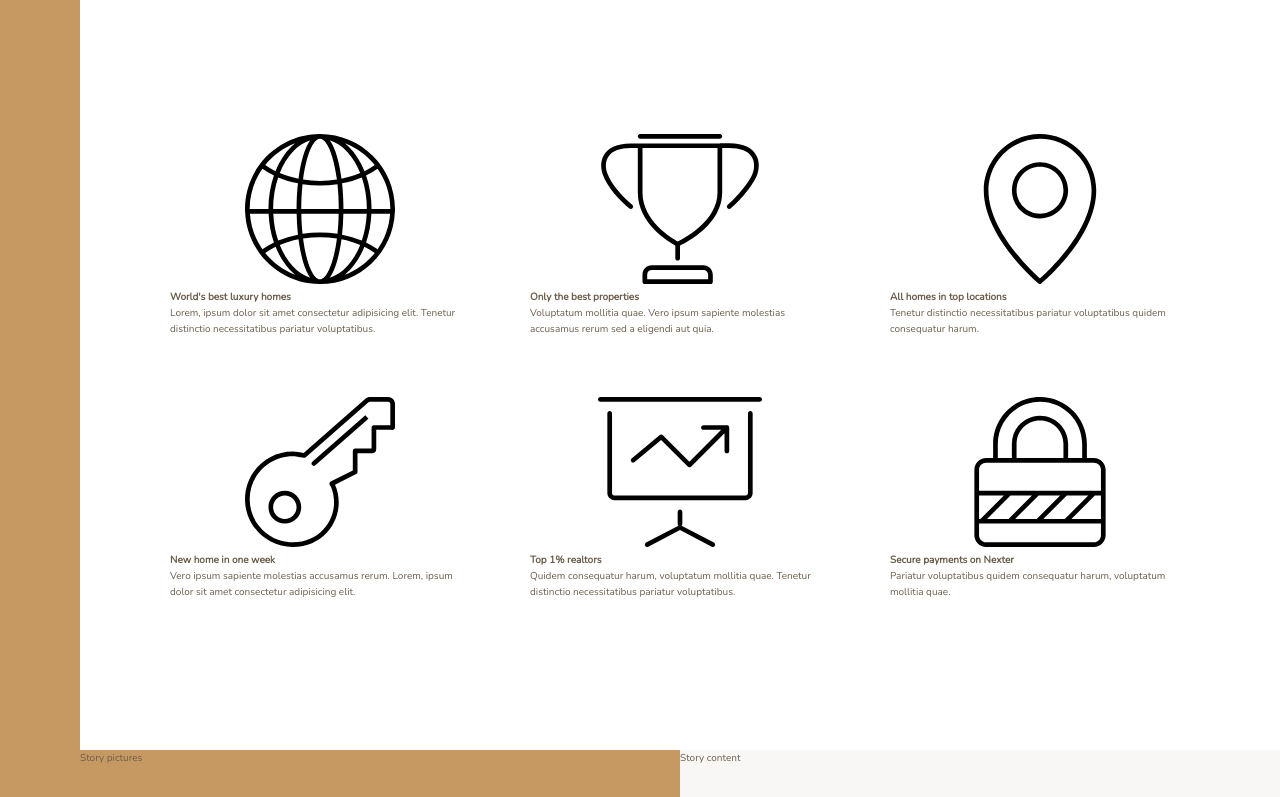
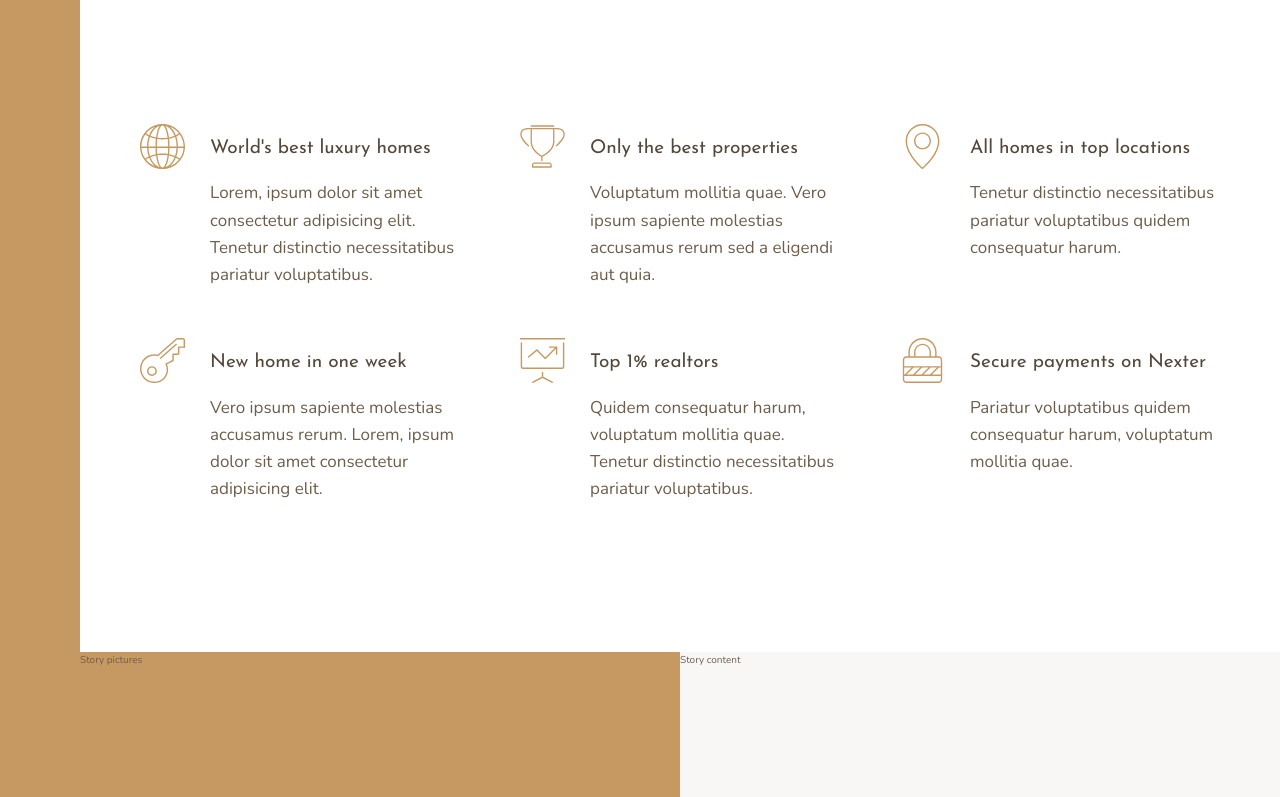
Before and after one commit to malekitoon/nexter__advanced-css-and-sass, a website: page index.html in a window 1280 px wide. Shown: the part 656-1453 px from the top of the page. Drawn offline with nearby package versions, Linux system fonts and the light colour scheme.

Commit message:
109 Building the Features Section - Part 2

```diff
--- a/index.html
+++ b/index.html
@@ -29,7 +29,7 @@
                 <svg class="feature__icon">
                     <use xlink:href="img/sprite.svg#icon-global"></use>
                 </svg>
-                <h4 class="heading-h4">World's best luxury homes</h4>
+                <h4 class="heading-4 heading-4--dark">World's best luxury homes</h4>
                 <p class="feature__text">
                     Lorem, ipsum dolor sit amet consectetur adipisicing elit. Tenetur distinctio necessitatibus pariatur voluptatibus.
                 </p>
@@ -39,7 +39,7 @@
                 <svg class="feature__icon">
                     <use xlink:href="img/sprite.svg#icon-trophy"></use>
                 </svg>
-                <h4 class="heading-h4">Only the best properties</h4>
+                <h4 class="heading-4 heading-4--dark">Only the best properties</h4>
                 <p class="feature__text">
                     Voluptatum mollitia quae. Vero ipsum sapiente molestias accusamus rerum sed a eligendi aut quia.
                 </p>
@@ -49,7 +49,7 @@
                 <svg class="feature__icon">
                     <use xlink:href="img/sprite.svg#icon-map-pin"></use>
                 </svg>
-                <h4 class="heading-h4">All homes in top locations</h4>
+                <h4 class="heading-4 heading-4--dark">All homes in top locations</h4>
                 <p class="feature__text">
                     Tenetur distinctio necessitatibus pariatur voluptatibus quidem consequatur harum.
                 </p>
@@ -59,7 +59,7 @@
                 <svg class="feature__icon">
                     <use xlink:href="img/sprite.svg#icon-key"></use>
                 </svg>
-                <h4 class="heading-h4">New home in one week</h4>
+                <h4 class="heading-4 heading-4--dark">New home in one week</h4>
                 <p class="feature__text">
                     Vero ipsum sapiente molestias accusamus rerum. Lorem, ipsum dolor sit amet consectetur adipisicing elit.
                 </p>
@@ -69,7 +69,7 @@
                 <svg class="feature__icon">
                     <use xlink:href="img/sprite.svg#icon-presentation"></use>
                 </svg>
-                <h4 class="heading-h4">Top 1% realtors</h4>
+                <h4 class="heading-4 heading-4--dark">Top 1% realtors</h4>
                 <p class="feature__text">
                     Quidem consequatur harum, voluptatum mollitia quae. Tenetur distinctio necessitatibus pariatur voluptatibus.
                 </p>
@@ -79,7 +79,7 @@
                 <svg class="feature__icon">
                     <use xlink:href="img/sprite.svg#icon-lock"></use>
                 </svg>
-                <h4 class="heading-h4">Secure payments on Nexter</h4>
+                <h4 class="heading-4 heading-4--dark">Secure payments on Nexter</h4>
                 <p class="feature__text">
                     Pariatur voluptatibus quidem consequatur harum, voluptatum mollitia quae.
                 </p>
--- a/sass/_base.scss
+++ b/sass/_base.scss
@@ -38,5 +38,5 @@ body {
 .container {
   display: grid;
   grid-template-rows: 80vh min-content 40vw repeat(3, min-content);
-  grid-template-columns: [sidebar-start] 8rem [sidebar-end full-start] minmax(6rem, 1fr) [center-start] repeat(8, [col-start] minmax(min-content, 12rem) [col-end]) [center-end] minmax(6rem, 1fr) [full-end];
+  grid-template-columns: [sidebar-start] 8rem [sidebar-end full-start] minmax(6rem, 1fr) [center-start] repeat(8, [col-start] minmax(min-content, 14rem) [col-end]) [center-end] minmax(6rem, 1fr) [full-end];
 }
--- a/sass/_features.scss
+++ b/sass/_features.scss
@@ -4,6 +4,27 @@
   margin: 15rem 0;
 
   display: grid;
-  grid-template-columns: repeat(3, 1fr);
+  // grid-template-columns: repeat(3, 1fr);
+  grid-template-columns: repeat(auto-fit, minmax(25rem, 1fr));
   gap: 6rem;
+  align-items: start;
 }
+
+.feature {
+  display: grid;
+  grid-template-columns: min-content 1fr;
+  column-gap: 2.5rem;
+  row-gap: 1.5rem;
+
+  &__icon {
+    fill: $color-primary;
+    width: 4.5rem;
+    height: 4.5rem;
+    grid-row: 1 / span 2;
+    transform: translateY(-1rem);
+  }
+
+  &__text {
+    font-size: 1.7rem;
+  }
+}
--- a/sass/_typography.scss
+++ b/sass/_typography.scss
@@ -0,0 +1,27 @@
+%heading {
+  font-family: $font-display;
+  font-weight: 400;
+}
+
+.heading-1 {
+  @extend %heading;
+}
+.heading-2 {
+  @extend %heading;
+}
+.heading-3 {
+  @extend %heading;
+}
+.heading-4 {
+  @extend %heading;
+  font-size: 1.9rem;
+
+  &--light { color: $color-grey-light-1; }
+  &--dark { color: $color-grey-dark-1; }
+}
+.heading-5 {
+  @extend %heading;
+}
+.heading-6 {
+  @extend %heading;
+}
```
Also changed, not shown: css/style.css.
